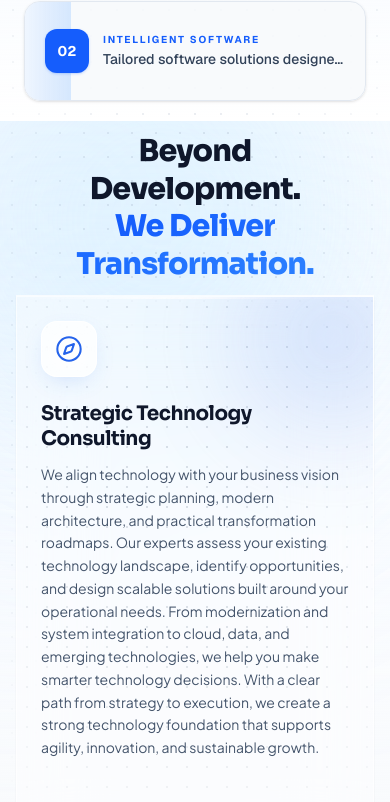
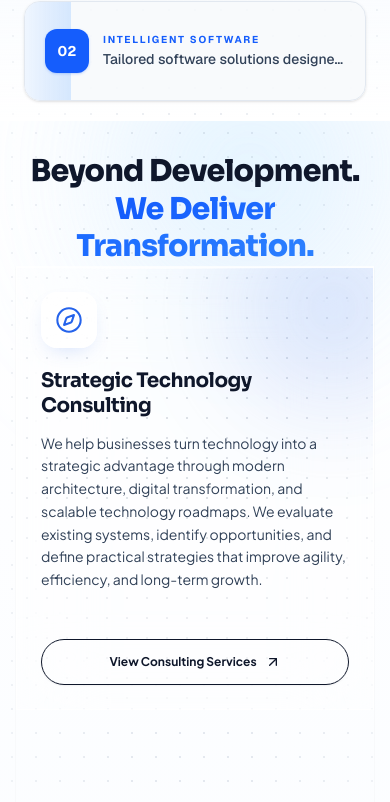
Before and after one commit to bukharirazahassan/Greyloops_Portfolio, a Next.js app: page / in a window 390 px wide. Shown: the part 914-1716 px from the top of the page. Built offline with nearby package versions, Linux system fonts and the light colour scheme.

Commit message:
Updated Deliver transformation

```diff
--- a/src/app/components/Delivertansformation.jsx
+++ b/src/app/components/Delivertansformation.jsx
@@ -18,7 +18,7 @@ const services = [
     ctaText: "View Consulting Services",
     ctaLink: "/services/consulting",
     description:
-      "We align technology with your business vision through strategic planning, modern architecture, and practical transformation roadmaps. Our experts assess your existing technology landscape, identify opportunities, and design scalable solutions built around your operational needs. From modernization and system integration to cloud, data, and emerging technologies, we help you make smarter technology decisions. With a clear path from strategy to execution, we create a strong technology foundation that supports agility, innovation, and sustainable growth.",
+      "We help businesses turn technology into a strategic advantage through modern architecture, digital transformation, and scalable technology roadmaps. We evaluate existing systems, identify opportunities, and define practical strategies that improve agility, efficiency, and long-term growth.",
     Icon: Compass,
     color: "#2563EB",
     offset: 0,
@@ -29,10 +29,10 @@ const services = [
     ctaText: "View Product Engineering Services",
     ctaLink: "/services/product-engineering",
     description:
-      "We transform ideas into scalable, high-performance digital products through modern architecture, intuitive experiences, and agile engineering. From web and mobile applications to enterprise platforms, we engineer solutions designed for reliability, flexibility, and long-term growth. Our approach covers product discovery, UX, development, integrations, cloud readiness, and quality engineering to accelerate delivery without compromising performance. We continuously evolve and optimize products so they remain secure, competitive, and ready to adapt as your business grows.",
+      "We design and engineer modern digital products that combine strong technology, intuitive user experiences, and scalable architecture. From web and mobile applications to enterprise platforms, we build reliable solutions that accelerate delivery, improve performance, and evolve with changing business needs.",
     Icon: Boxes,
     color: "#16A34A",
-    offset: 180,
+    offset: 120,
   },
   {
     slug: "ai-data-analytics",
@@ -40,10 +40,10 @@ const services = [
     ctaText: "View Artificial Intelligence Services",
     ctaLink: "/services/ai-data-analytics",
     description:
-      "We transform complex data into intelligent insights through AI, machine learning, advanced analytics, and modern data engineering. Our solutions help organizations automate processes, uncover patterns, predict outcomes, and make faster, data-driven decisions. From intelligent dashboards and predictive models to generative AI and enterprise data platforms, we build solutions around real business needs. We create scalable, secure, and continuously evolving intelligence systems that turn data into measurable business value and long-term competitive advantage.",
+      "We turn data into actionable intelligence using AI, machine learning, advanced analytics, and modern data engineering. Our solutions automate processes, uncover valuable insights, improve forecasting, and enable faster, smarter decisions across the organization.",
     Icon: BrainCircuit,
     color: "#2563EB",
-    offset: 360,
+    offset: 240,
   },
   {
     slug: "cybersecurity",
@@ -51,10 +51,10 @@ const services = [
     ctaText: "View Cybersecurity Services",
     ctaLink: "/services/cybersecurity",
     description:
-      "We build secure, scalable cloud environments that keep applications, enterprise systems, and digital operations reliable, resilient, and ready to grow. Our approach combines cloud architecture, DevOps automation, continuous monitoring, and infrastructure optimization to improve performance and operational efficiency. We embed security across identities, applications, infrastructure, and data with proactive threat detection, access controls, and modern Zero Trust practices. From cloud modernization to ongoing security and operational support, we help organizations reduce risk, maintain continuity, and confidently scale their technology landscape.",
+      "We build secure and resilient cloud environments that support high performance, continuous availability, and business growth. By combining cloud engineering, DevOps automation, monitoring, infrastructure optimization, and proactive security, we help organizations reduce risk and operate with confidence.",
     Icon: ShieldCheck,
     color: "#2563EB",
-    offset: 540,
+    offset: 360,
   },
 ];
 
@@ -66,9 +66,11 @@ function ServiceCard({ service, progress, index, total }) {
   return (
     <motion.div
       style={{ y }}
-      className={`group relative flex h-full min-h-[480px] flex-col justify-between overflow-hidden border border-white/60 bg-white/40 p-6 backdrop-blur-2xl transition-colors duration-500 hover:bg-white/65 hover:border-white sm:min-h-[520px] sm:p-8 ${
-        index !== 0 ? "border-t md:border-l md:border-t-0" : ""
-      } ${index !== total - 1 ? "border-b md:border-b-0" : ""}`}
+      className={`group relative flex h-full min-h-[380px] flex-col justify-between overflow-hidden border border-white/60 bg-white/40 p-6 backdrop-blur-2xl transition-colors duration-500 hover:bg-white/65 hover:border-white sm:min-h-[440px] sm:p-7 lg:min-h-[500px] lg:p-8 xl:min-h-[530px] ${
+        index !== 0 ? "border-t" : ""
+      } ${index % 2 === 1 ? "sm:border-l" : "sm:border-l-0"} ${
+        index >= 2 ? "sm:border-t" : "sm:border-t-0"
+      } lg:border-t-0 ${index !== 0 ? "lg:border-l" : "lg:border-l-0"}`}
     >
       <div className="pointer-events-none absolute inset-x-0 top-0 h-[1.5px] bg-gradient-to-r from-transparent via-white to-transparent opacity-90" />
 
@@ -89,34 +91,37 @@ function ServiceCard({ service, progress, index, total }) {
         style={{ backgroundColor: color }}
       />
 
-      <div className="relative z-10 flex flex-col justify-between h-full">
+      <div className="relative z-10 flex h-full flex-col justify-between">
         <div>
           <div
-            className="mb-6 flex h-14 w-14 items-center justify-center rounded-2xl border border-white/80 bg-white/70 shadow-md backdrop-blur-md transition-all duration-300 group-hover:scale-110 group-hover:-rotate-3 group-hover:bg-white/90"
+            className="mb-5 flex h-14 w-14 items-center justify-center rounded-2xl border border-white/80 bg-white/70 shadow-xs backdrop-blur-md transition-all duration-300 group-hover:scale-105 group-hover:-rotate-3 group-hover:bg-white/90 sm:h-15 sm:w-15 lg:mb-6 lg:h-16 lg:w-16"
             style={{
-              boxShadow: `0 8px 24px -8px ${color}35`,
+              boxShadow: `0 8px 20px -8px ${color}35`,
             }}
           >
-            <Icon className="h-7 w-7" style={{ color }} strokeWidth={1.75} />
+            <Icon
+              className="h-7 w-7 lg:h-8 lg:w-8"
+              style={{ color }}
+              strokeWidth={1.75}
+            />
           </div>
 
-          <h3 className="section-display mb-3 whitespace-pre-line text-xl font-bold leading-tight text-slate-900 sm:text-2xl">
+          <h3 className="section-display mb-3.5 whitespace-pre-line text-xl font-bold leading-tight text-slate-900 sm:text-2xl lg:text-[25px]">
             {title}
           </h3>
 
-          <p className="text-sm leading-relaxed font-normal text-slate-600 antialiased sm:text-base">
+          <p className="text-sm leading-relaxed font-normal text-slate-700 antialiased sm:text-[15px] lg:text-[16px]">
             {description}
           </p>
         </div>
 
-        {/* Updated Theme-Matched Button Hover State */}
-        <div className="mt-8 pt-4">
+        <div className="mt-8 pt-4 sm:mt-10">
           <Link
             href={ctaLink}
-            className="group/btn inline-flex w-full items-center justify-center gap-2 rounded-full border border-slate-900 bg-transparent px-5 py-3 text-xs font-bold text-slate-900 shadow-xs transition-all duration-300 hover:border-blue-600 hover:bg-blue-600 hover:text-white hover:shadow-md hover:shadow-blue-500/20 sm:text-sm"
+            className="group/btn inline-flex w-full items-center justify-center gap-2 rounded-full border border-slate-900 bg-transparent px-5 py-3.5 text-xs font-bold text-slate-900 shadow-xs transition-all duration-300 hover:border-blue-600 hover:bg-blue-600 hover:text-white hover:shadow-md hover:shadow-blue-500/20 sm:text-sm"
           >
             <span>{ctaText}</span>
-            <ArrowUpRight className="h-4 w-4 transition-transform duration-300 group-hover/btn:translate-x-0.5 group-hover/btn:-translate-y-0.5" />
+            <ArrowUpRight className="h-4 w-4 shrink-0 transition-transform duration-300 group-hover/btn:translate-x-0.5 group-hover/btn:-translate-y-0.5" />
           </Link>
         </div>
       </div>
@@ -135,7 +140,7 @@ export default function DeliverTransformation() {
   return (
     <section
       ref={containerRef}
-      className="section-font relative h-[160vh] w-full bg-white"
+      className="section-font relative w-full bg-white lg:h-[170vh]"
     >
       <style jsx global>{`
         @import url("https://fonts.googleapis.com/css2?family=Plus+Jakarta+Sans:wght@400;500;600;700;800&family=Sora:wght@600;700;800&display=swap");
@@ -150,9 +155,10 @@ export default function DeliverTransformation() {
         }
       `}</style>
 
-      <div className="sticky top-0 flex h-screen w-full flex-col justify-start gap-3 overflow-hidden bg-gradient-to-b from-white via-blue-50/30 to-slate-50 px-4 pt-2 pb-4 sm:px-8 sm:pt-4 sm:pb-6">
-        <div className="pointer-events-none absolute right-0 top-0 z-0 h-[500px] w-[650px] -translate-y-1/3 rounded-full bg-blue-200/30 blur-[140px]" />
-        <div className="pointer-events-none absolute right-[8%] top-0 z-0 h-[400px] w-[400px] -translate-y-1/4 rounded-full bg-sky-200/30 blur-[100px]" />
+      {/* Sticky container offset cleanly under navbar (80px + extra top padding for lower heading) */}
+      <div className="relative flex w-full flex-col justify-between overflow-hidden bg-gradient-to-b from-white via-blue-50/30 to-slate-50 px-4 py-8 sm:px-6 lg:sticky lg:top-[80px] lg:h-[calc(100vh-80px)] lg:px-8 lg:pt-10 lg:pb-8">
+        <div className="pointer-events-none absolute right-0 top-0 z-0 h-[280px] w-[280px] -translate-y-1/3 rounded-full bg-blue-200/30 blur-[100px] sm:h-[450px] sm:w-[550px] sm:blur-[140px]" />
+        <div className="pointer-events-none absolute right-[8%] top-0 z-0 h-[220px] w-[220px] -translate-y-1/4 rounded-full bg-sky-200/30 blur-[80px] sm:h-[350px] sm:w-[350px] sm:blur-[100px]" />
 
         <div
           className="pointer-events-none absolute inset-0 z-0 opacity-[0.22]"
@@ -167,9 +173,9 @@ export default function DeliverTransformation() {
           }}
         />
 
-        {/* One-Line Header */}
-        <div className="relative z-10 px-4 pt-1 text-center sm:pt-2">
-          <h2 className="section-display mx-auto max-w-6xl text-3xl font-extrabold leading-tight tracking-tight text-slate-900 sm:text-4xl md:text-5xl lg:text-[3.25rem]">
+        {/* Scaled & Lowered Heading */}
+        <div className="relative z-10 px-2 text-center sm:px-4 lg:pt-2 lg:pb-4">
+          <h2 className="section-display mx-auto max-w-5xl text-3xl font-extrabold leading-tight tracking-tight text-slate-900 sm:text-4xl lg:text-5xl xl:text-[3.15rem]">
             Beyond Development.
             <br />
             <span className="bg-gradient-to-r from-blue-600 to-blue-500 bg-clip-text text-transparent">
@@ -177,8 +183,9 @@ export default function DeliverTransformation() {
             </span>
           </h2>
         </div>
-        {/* Cards Grid */}
-        <div className="relative z-10 grid w-full flex-1 grid-cols-1 border-y border-white/70 shadow-xs md:grid-cols-4 items-stretch">
+
+        {/* Taller Cards Container */}
+        <div className="relative z-10 my-auto grid w-full grid-cols-1 items-stretch border-y border-white/70 shadow-xs sm:grid-cols-2 lg:grid-cols-4">
           {services.map((service, index) => (
             <ServiceCard
               key={service.slug}
```
Also changed, not shown: src/app/components/Offerings.js (+20 -39 lines), src/app/components/TechStackShowcase.js (+25 -26 lines).
